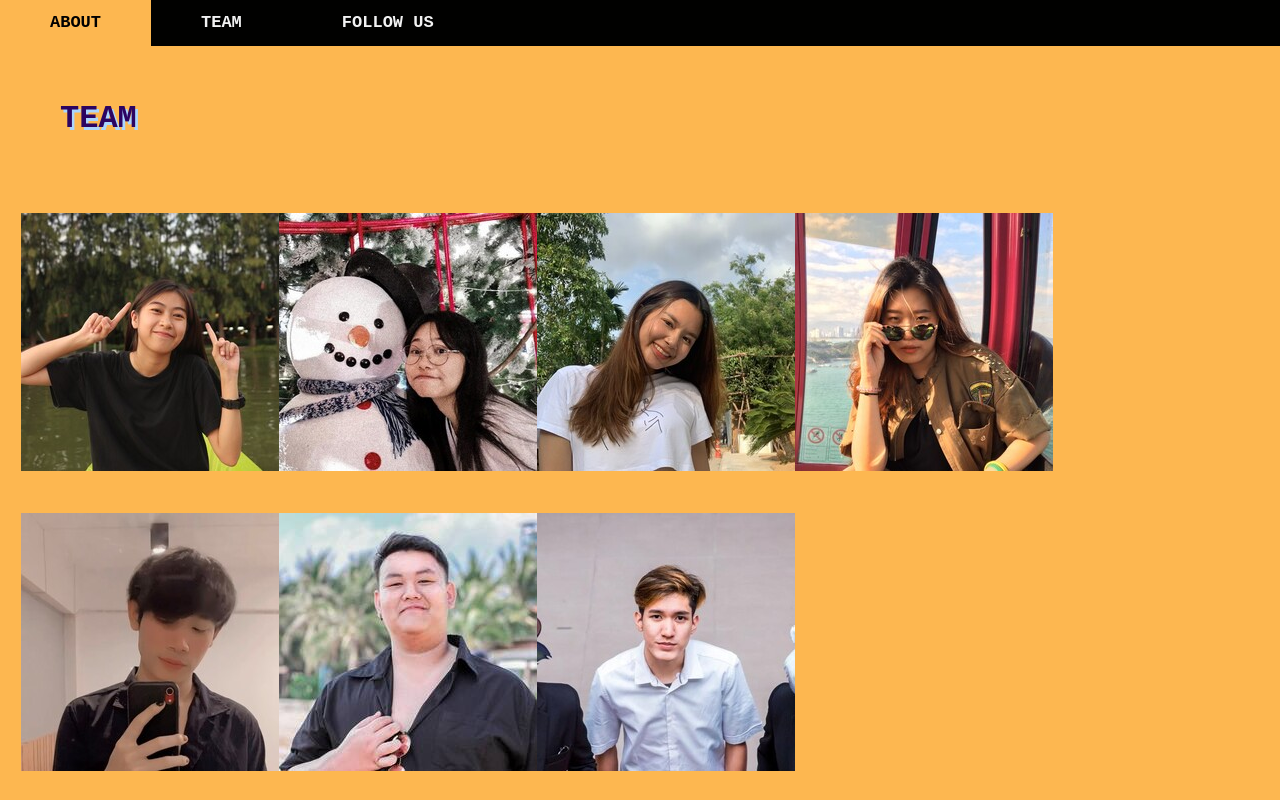
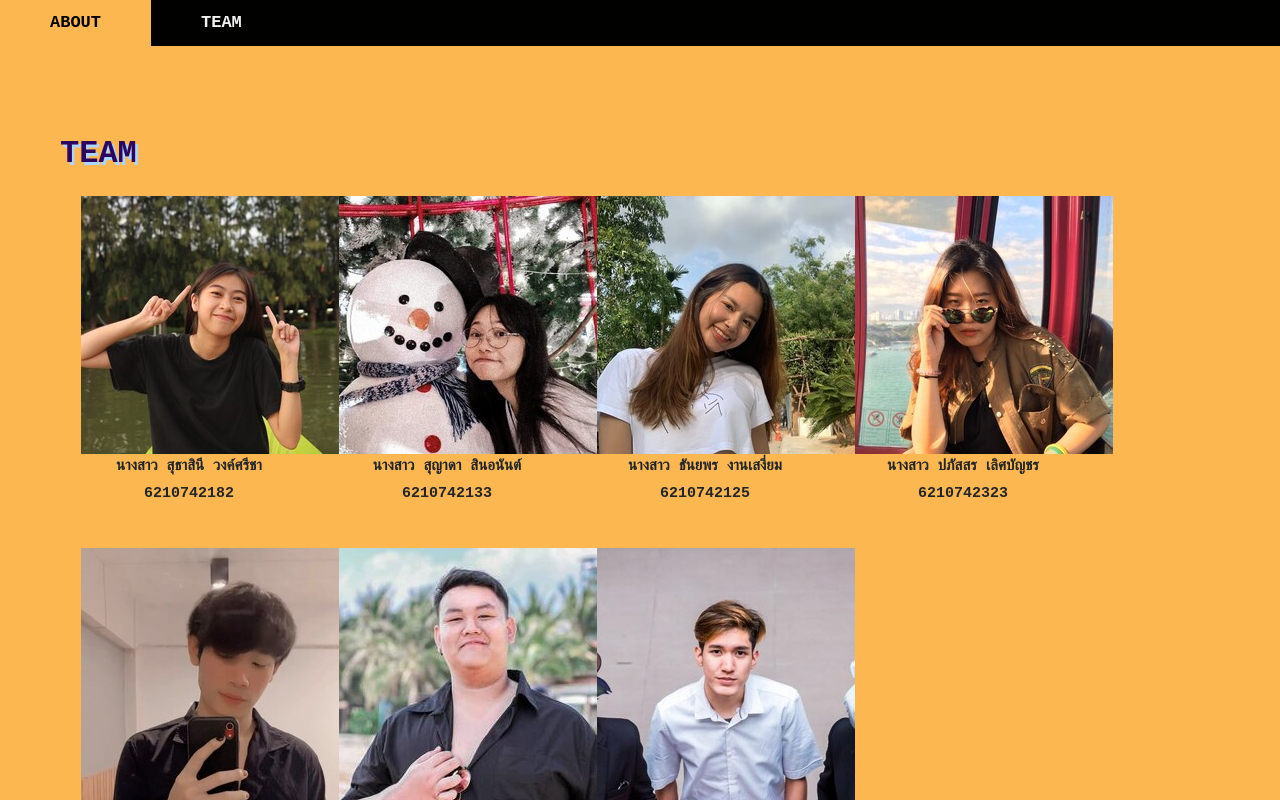
Before and after one commit to siny2000/food-tu-project, a Vue app: page /Team in a window 1280 px wide. Built offline with nearby package versions, Linux system fonts and the light colour scheme; no server answers.

Commit message:
ทีมที่คัดหน้าตา

```diff
--- a/src/App.vue
+++ b/src/App.vue
@@ -20,7 +20,7 @@
 
         <router-link to="/About">ABOUT</router-link>
         <router-link to="/Team">TEAM</router-link>
-        <router-link to="/FollowUs">FOLLOW US</router-link>
+
         <a
           v-if="user.loggedIn"
           href="#"
--- a/src/components/About.vue
+++ b/src/components/About.vue
@@ -6,6 +6,7 @@
     <p>
       <strong> FOUNDED IN 2021 </strong>
     </p>
+    <div class="image"><img src="../assets/food tu.png" height="100 px" ></div>
     <p>
       <strong> BECAME THE FIRST TU FOOD APPLICATION. </strong>
     </p>
@@ -51,4 +52,9 @@ body{
   font-size: 100%;
 
 }
+.image{
+  height: 100px;
+  margin-left: 50px;
+
+}
 </style>
--- a/src/components/Team.vue
+++ b/src/components/Team.vue
@@ -1,19 +1,20 @@
 <template>
 <body>
     <div class="Team">
-    <h1><strong> TEAM </strong></h1>
+    <h1><strong> TEAM <br></strong></h1>
     </div>
     <div class="gallery">
       <div class="row">
-        <div class="image"><img src="../assets/beam.jpg"></div>
-        <div class="image"><img src="../assets/ip.jpg"></div>
-        <div class="image"><img src="../assets/palmy.jpg"></div>
-        <div class="image"><img src="../assets/parn.jpg"></div>
+        <div class="image"><img src="../assets/beam.jpg"><br>นางสาว สุธาสินี วงค์ศรีชา<br>6210742182</div>
+        <div class="image"><img src="../assets/ip.jpg"><br>นางสาว สุญาดา สินอนันต์<br>6210742133</div>
+        <div class="image"><img src="../assets/palmy.jpg"><br>นางสาว ธันยพร งานเสงี่ยม<br>6210742125</div>
+        <div class="image"><img src="../assets/parn.jpg"><br>นางสาว ปภัสสร เลิศบัญชร<br>6210742323</div>
+
       </div>
       <div class="row">
-        <div class="image"><img src="../assets/kt.jpg"></div>
-        <div class="image"><img src="../assets/por.jpg"></div>
-        <div class="image"><img src="../assets/flash.jpg"></div>
+        <div class="image"><img src="../assets/kt.jpg"><br>นาย ธนบัตร เงินศรี<br>6210742067</div>
+        <div class="image"><img src="../assets/por.jpg"><br>นาย สุทธิพงษ์ ศิริรักษ์<br>6210743065</div>
+        <div class="image"><img src="../assets/flash.jpg"><br>นาย ศุภกร เพ็งอ้น<br>6210742059</div>
       </div>
     </div>
 
@@ -30,20 +31,20 @@ export default {
 
 <style scoped>
 h1 {
-  margin: 60px;
+
   font-size: xx-large;
 
 }
 p {
   display: block;
-  margin: 60px;
+
   align-content: flex-start;
 
 }
 body{
   font-family: Arial, Helvetica, sans-serif;
   font-size: 100%;
-  margin: center;
+  margin: 60px;
 
 }
 .row{
@@ -51,6 +52,8 @@ body{
 }
 .gallery{
   width:40%; float: none; display: table-row;
+  margin: 60px
+
 }
 .image{width:40%;  padding:2%; float: none; display:table-cell ;}
 </style>
--- a/src/router/index.js
+++ b/src/router/index.js
@@ -9,7 +9,6 @@ import Register from "@/views/Register.vue";
 import Verification from "@/components/Verification";
 
 import About from "@/components/About";
-import FollowUs from "@/components/FollowUs";
 import Team from "@/components/Team";
 import Choosestore from "@/components/Choosestore";
 import MenuInfo from "@/components/MenuInfo";
@@ -66,11 +65,6 @@ export default new Router({
       component: About,
     },
     {
-      path: "/FollowUs",
-      name: "FollowUs",
-      component: FollowUs,
-    },
-    {
       path: "/Team",
       name: "Team",
       component: Team,
```
